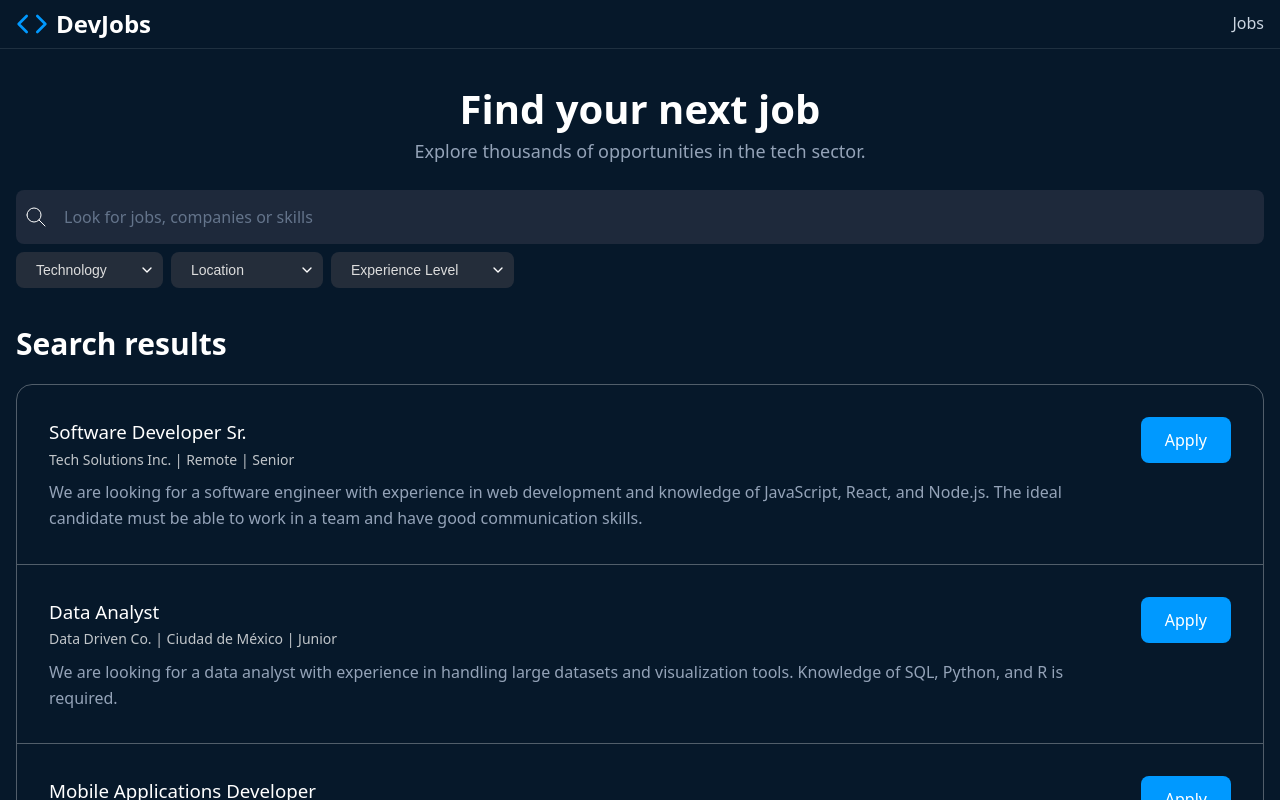
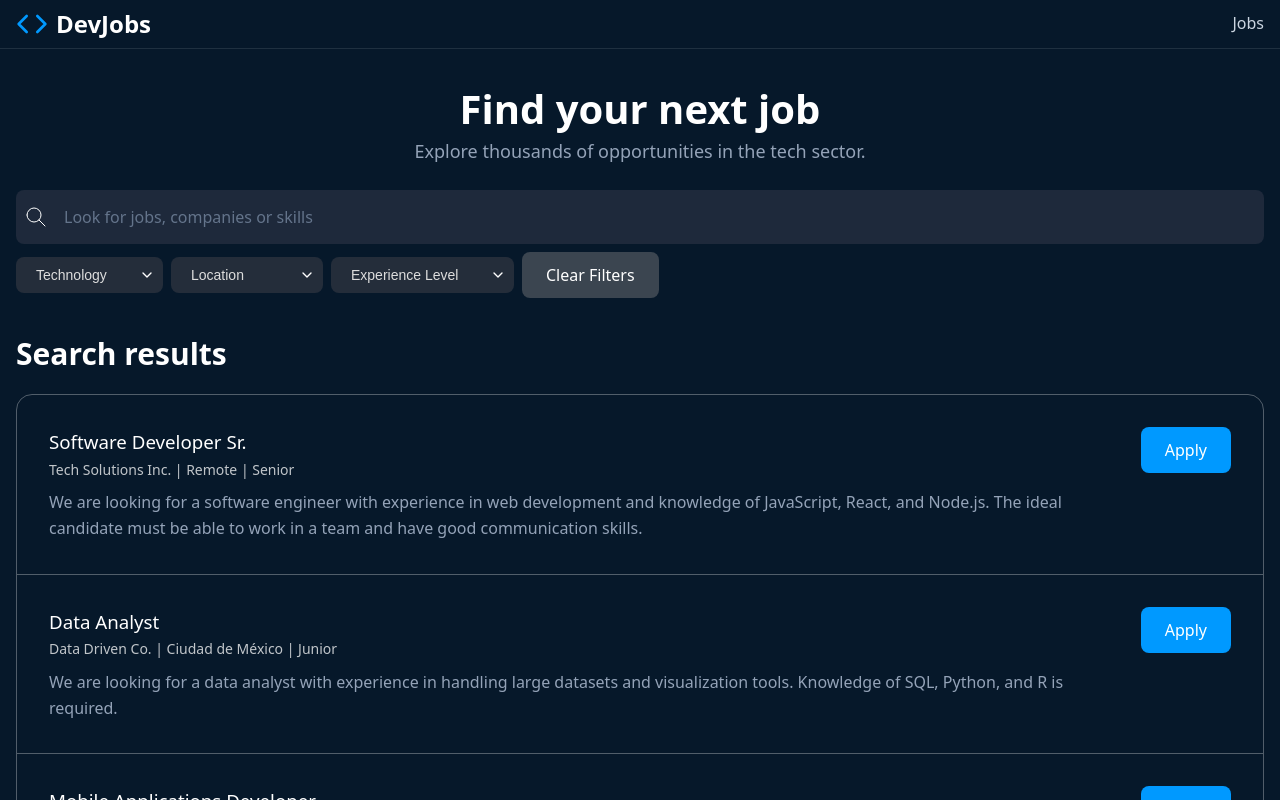
Before and after one commit to anagarcia791/jscamp, a React (Vite) app: page / in a window 1280 px wide. Shown: the top 800 px of the page. Built offline with nearby package versions, Linux system fonts and the light colour scheme.

Commit message:
clear filter added

```diff
--- a/src/components/SearchForm.jsx
+++ b/src/components/SearchForm.jsx
@@ -41,15 +41,28 @@ function SearchForm({ onSearch, onTextFilter }) {
     onTextFilter(text);
   };
 
+  const handleClearFilters = () => {
+    // Reset only the select filters, not the text input
+    document.getElementById("filter-technology").value = "";
+    document.getElementById("filter-location").value = "";
+    document.getElementById("filter-experience-level").value = "";
+
+    // Get current text value
+    const currentText = document.getElementById("empleos-search-input").value;
+
+    onSearch({
+      text: currentText,
+      technology: "",
+      location: "",
+      experienceLevel: "",
+    });
+  };
+
   return (
     <>
       <h1>Find your next job</h1>
       <p>Explore thousands of opportunities in the tech sector.</p>
-      <form
-        onSubmit={handleSubmit}
-        id="empleos-search-form"
-        role="search"
-      >
+      <form onSubmit={handleSubmit} id="empleos-search-form" role="search">
         <div className="search-bar">
           <svg
             xmlns="http://www.w3.org/2000/svg"
@@ -78,7 +91,7 @@ function SearchForm({ onSearch, onTextFilter }) {
           />
         </div>
 
-        <div className="search-filters">
+        <div className="search-filters" id="search-filters">
           <select
             name={idTechnology}
             id="filter-technology"
@@ -122,6 +135,10 @@ function SearchForm({ onSearch, onTextFilter }) {
               <option value="Lead">Lead</option>
             </optgroup>
           </select>
+
+          <button type="button" onClick={handleClearFilters}>
+            Clear Filters
+          </button>
         </div>
       </form>
     </>
```
